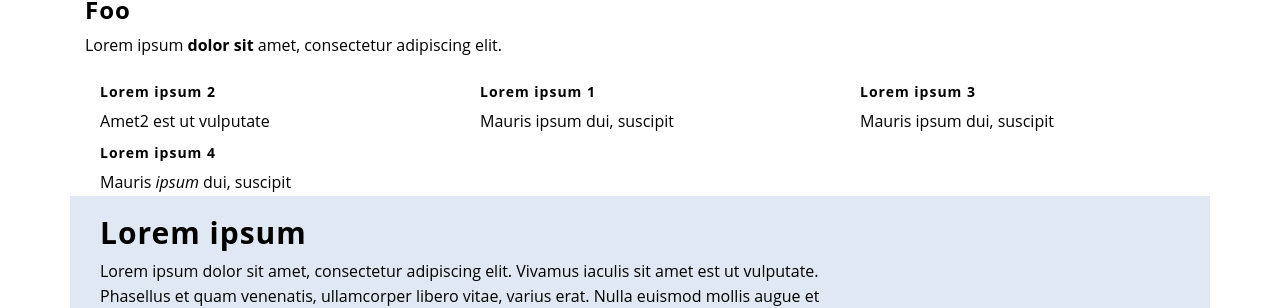
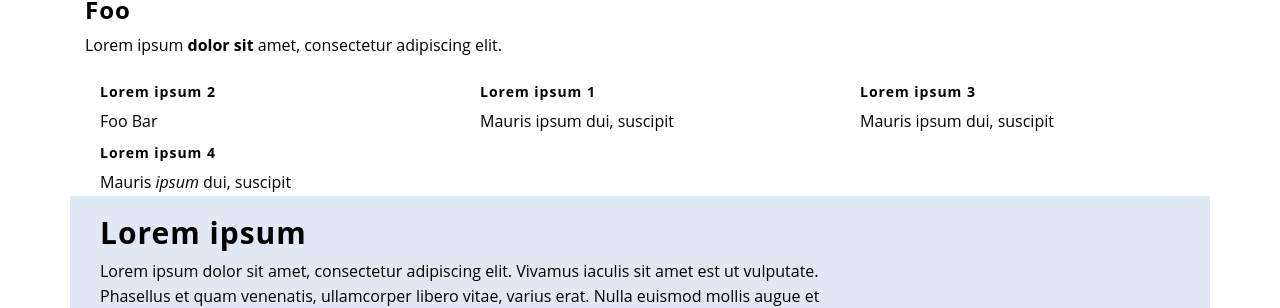
Before and after one commit to anselmi-tuhkanen2/Test, a Jekyll site: the page built from index.md, in a window 1280 px wide and 900 px high, scrolled down 697 px. Shown: the part 150-458 px from the top of the window. Built offline with Jekyll 4.4.1, drawn with Linux system fonts in a browser that asks for light colours; nearby versions of some CDN libraries.

Commit message:
Updated References

```diff
--- a/_kultavilla/references.markdown
+++ b/_kultavilla/references.markdown
@@ -3,7 +3,9 @@ title: Referenssit
 position: 3
 references:
 - title: Lorem ipsum 2
-  description_text: Amet2 est ut vulputate
+  description_text: |-
+    Foo
+    Bar
   img_image: "/uploads/260988main_01_BuzzAldrinMoon_1600-1200.jpg"
 - title: Lorem ipsum 1
   description_text: Mauris ipsum dui, suscipit
```
